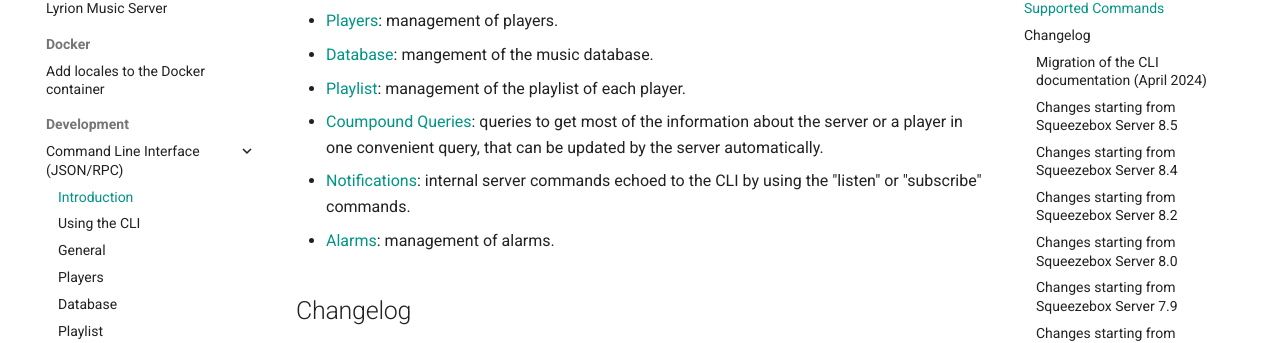
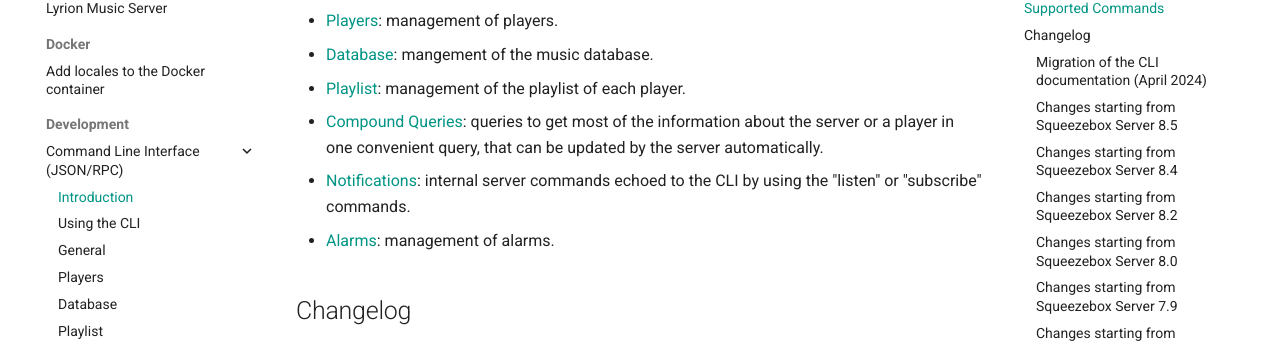
Before and after one commit to LMS-Community/lms-community.github.io, an MkDocs documentation site: the page built from docs/reference/cli/introduction.md, in a window 1280 px wide and 900 px high, scrolled down 447 px. Shown: the part 148-491 px from the top of the window. Built offline with MkDocs 1.6.1 and Material for MkDocs 9.7.7, drawn with Linux system fonts in a browser that asks for light colours; plug-ins that fetch from the network failed and are left out; comment, search, counter and statistics services are not loaded.

Commit message:
Fix typo

```diff
--- a/docs/reference/cli/introduction.md
+++ b/docs/reference/cli/introduction.md
@@ -18,7 +18,7 @@
 * [Players](players.md): management of players.
 * [Database](database.md): mangement of the music database.
 * [Playlist](playlist.md): management of the playlist of each player.
-* [Coumpound Queries](compoundqueries.md): queries to get most of the information about the server or a player in one convenient query, that can be updated by the server automatically.
+* [Compound Queries](compoundqueries.md): queries to get most of the information about the server or a player in one convenient query, that can be updated by the server automatically.
 * [Notifications](notifications.md): internal server commands echoed to the CLI by using the "listen" or "subscribe" commands.
 * [Alarms](alarms.md): management of alarms.
 
```
